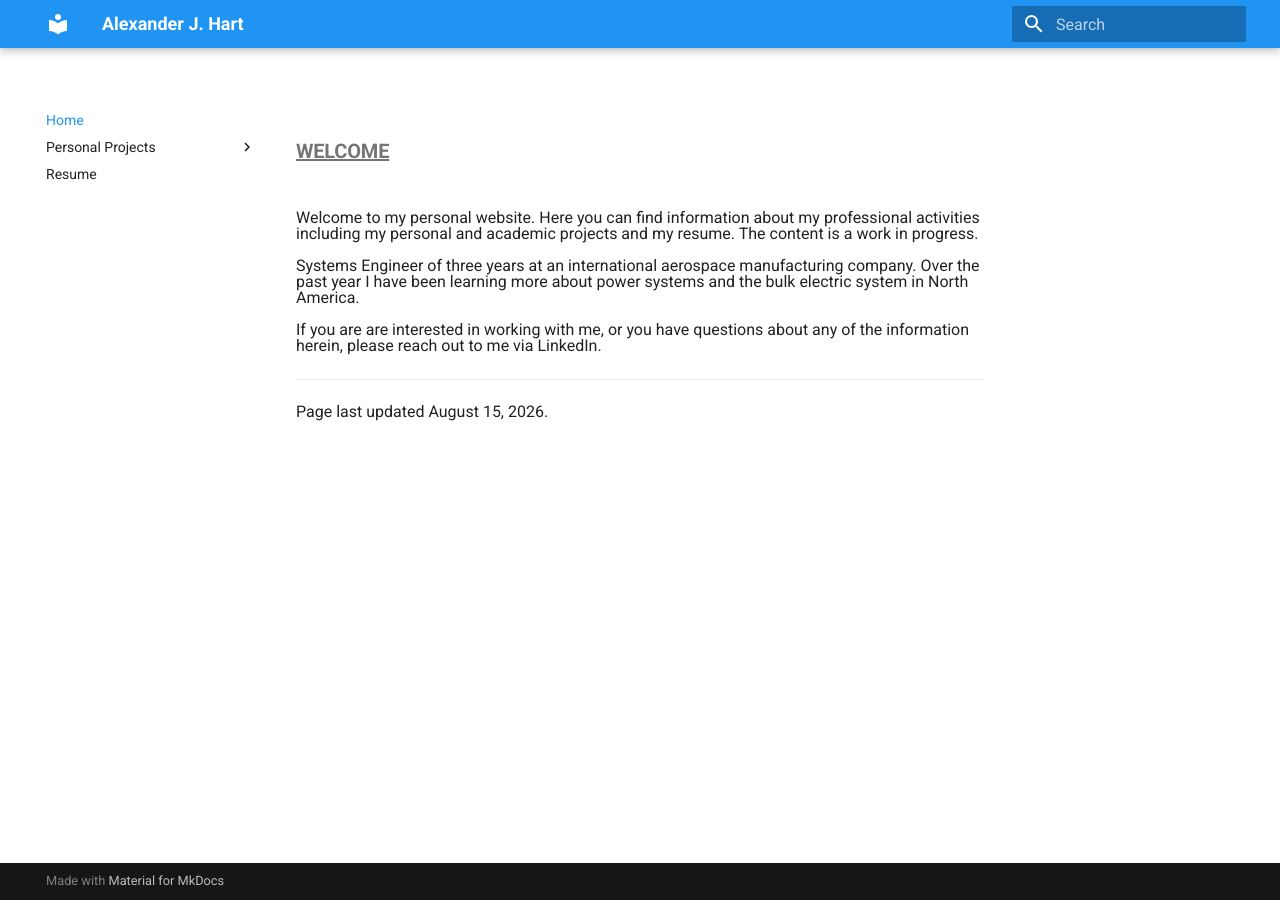
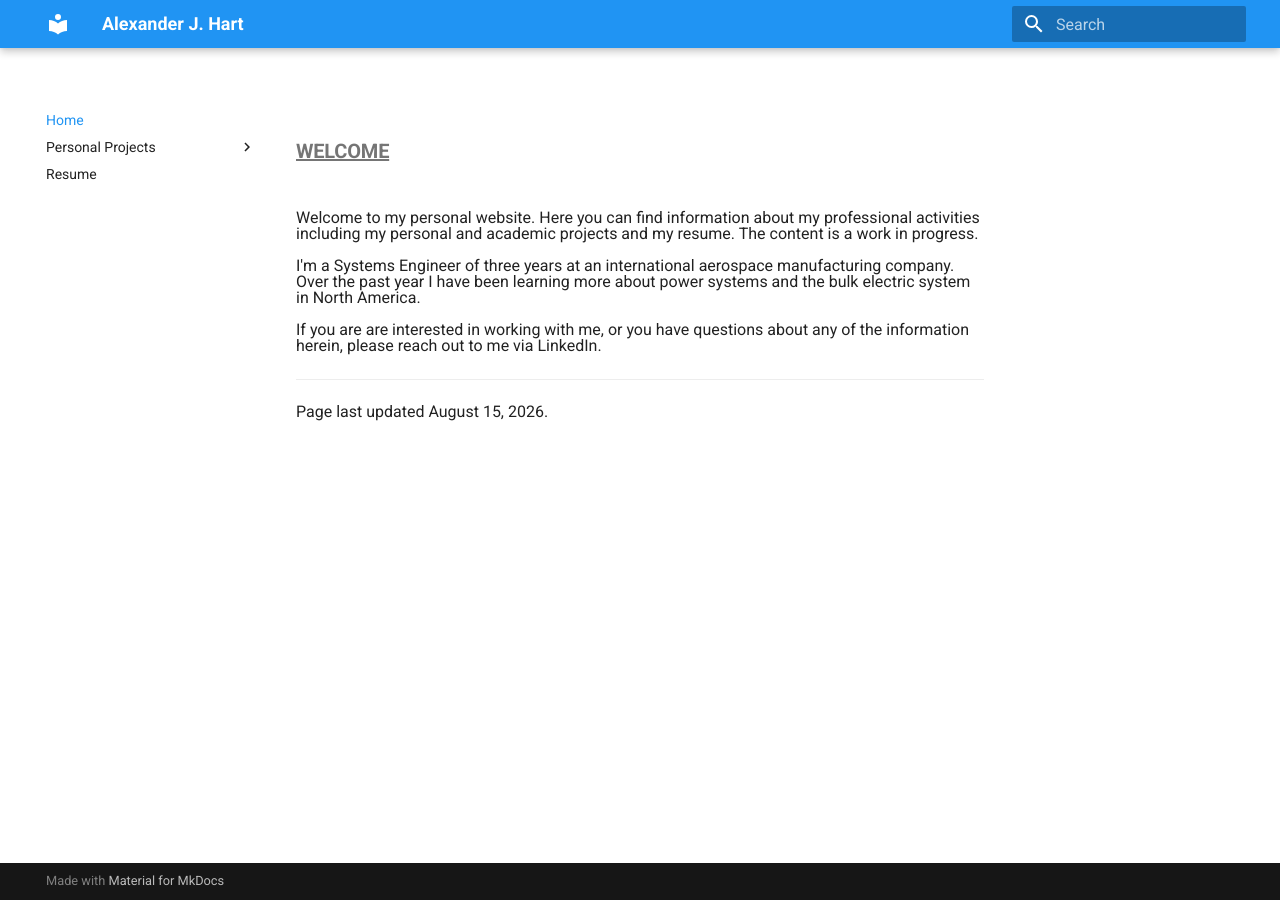
Before and after one commit to ajhart5/portfolio, an MkDocs documentation site: the page built from docs/index.md, in a window 1280 px wide. Built offline with MkDocs 1.6.1 and Material for MkDocs 9.7.7, drawn with Linux system fonts in a browser that asks for light colours.

Commit message:
Updates 2 Aug 15 2026

```diff
--- a/docs/index.md
+++ b/docs/index.md
@@ -2,7 +2,7 @@
 
 Welcome to my personal website. Here you can find information about my professional activities including my personal and academic projects and my resume. The content is a work in progress.
 
-Systems Engineer of three years at an international aerospace manufacturing company. Over the past year I have been learning more about power systems and the bulk electric system in North America.
+I'm a Systems Engineer of three years at an international aerospace manufacturing company. Over the past year I have been learning more about power systems and the bulk electric system in North America.
 
 If you are are interested in working with me, or you have questions about any of the information herein, please reach out to me via LinkedIn.
 
```
